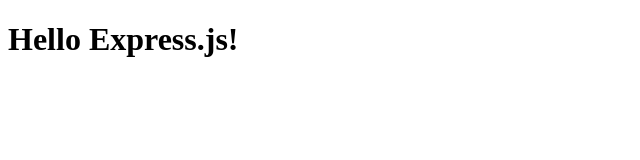
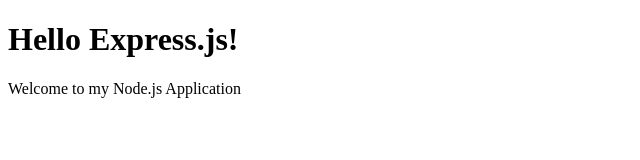
Before and after one commit to arkaadhya/web-server, a website: page public/index.html in a window 1280 px wide. Shown: the whole page, without its empty margins (0-640 px from the left). Drawn offline with Linux system fonts and the light colour scheme.

Commit message:
Update index.html

```diff
--- a/public/index.html
+++ b/public/index.html
@@ -6,5 +6,6 @@
     </head>
     <body>
         <h1> Hello Express.js!</h1>
+        <p> Welcome to my Node.js Application</p>
     </body>
 </html>
```
